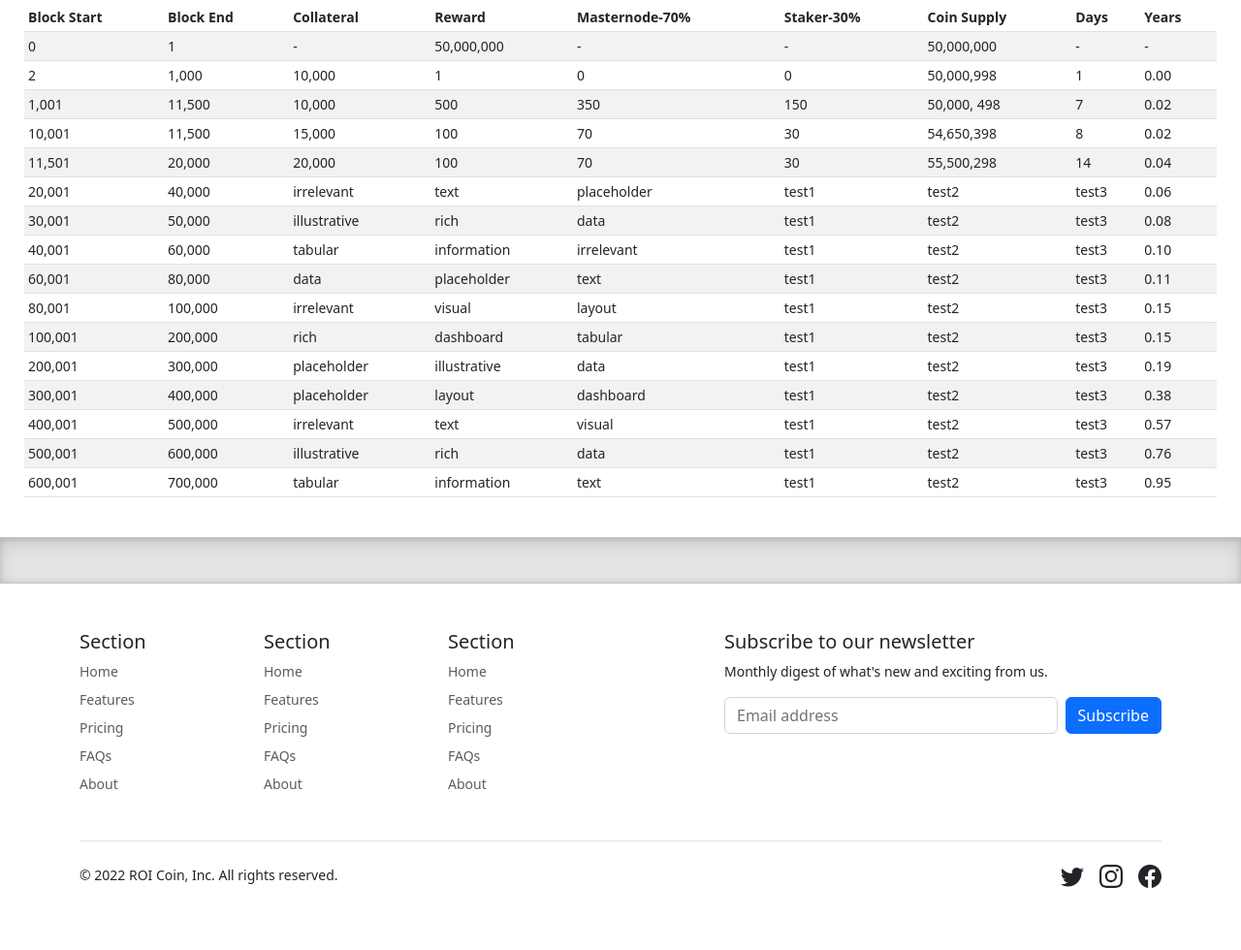
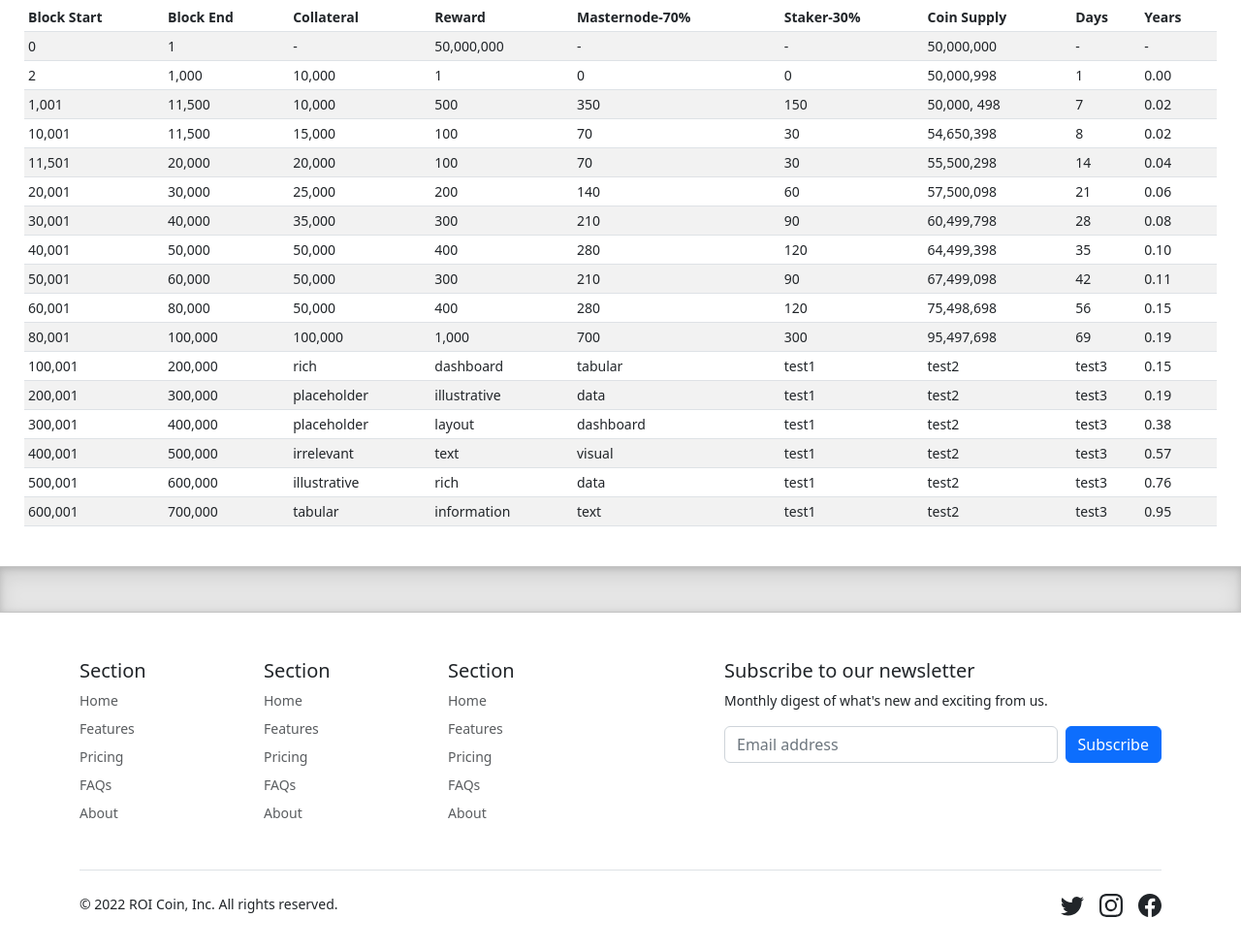
Before and after one commit to the-sharp-solutions/new, a plain HTML site: page index.html in a window 1280 px wide. Shown: the part 1353-2333 px from the top of the page at 97% size. Drawn offline with nearby package versions, Linux system fonts and the light colour scheme.

Commit message:
Update index.html

```diff
--- a/index.html
+++ b/index.html
@@ -296,58 +296,69 @@
             </tr>
             <tr>
               <td>20,001</td>
-              <td>40,000</td>
-              <td>irrelevant</td>
-              <td>text</td>
-              <td>placeholder</td>
-              <td>test1</td>
-              <td>test2</td>
-              <td>test3</td>
+              <td>30,000</td>
+              <td>25,000</td>
+              <td>200</td>
+              <td>140</td>
+              <td>60</td>
+              <td>57,500,098</td>
+              <td>21</td>
               <td>0.06</td>
             </tr>
             <tr>
               <td>30,001</td>
-              <td>50,000</td>
-              <td>illustrative</td>
-              <td>rich</td>
-              <td>data</td>
-              <td>test1</td>
-              <td>test2</td>
-              <td>test3</td>
+              <td>40,000</td>
+              <td>35,000</td>
+              <td>300</td>
+              <td>210</td>
+              <td>90</td>
+              <td>60,499,798</td>
+              <td>28</td>
               <td>0.08</td>
             </tr>
             <tr>
               <td>40,001</td>
+              <td>50,000</td>
+              <td>50,000</td>
+              <td>400</td>
+              <td>280</td>
+              <td>120</td>
+              <td>64,499,398</td>
+              <td>35</td>
+              <td>0.10</td>
+            </tr>
+            <tr>
+              <td>50,001</td>
               <td>60,000</td>
-              <td>tabular</td>
-              <td>information</td>
-              <td>irrelevant</td>
-              <td>test1</td>
-              <td>test2</td>
-              <td>test3</td>
-              <td>0.10</td>
+              <td>50,000</td>
+              <td>300</td>
+              <td>210</td>
+              <td>90</td>
+              <td>67,499,098</td>
+              <td>42</td>
+              <td>0.11</td>
             </tr>
             <tr>
               <td>60,001</td>
               <td>80,000</td>
-              <td>data</td>
-              <td>placeholder</td>
-              <td>text</td>
-              <td>test1</td>
-              <td>test2</td>
-              <td>test3</td>
-              <td>0.11</td>
+              <td>50,000</td>
+              <td>400</td>
+              <td>280</td>
+              <td>120</td>
+              <td>75,498,698</td>
+              <td>56</td>
+              <td>0.15</td>
             </tr>
             <tr>
               <td>80,001</td>
               <td>100,000</td>
-              <td>irrelevant</td>
-              <td>visual</td>
-              <td>layout</td>
-              <td>test1</td>
-              <td>test2</td>
-              <td>test3</td>
-              <td>0.15</td>
+              <td>100,000</td>
+              <td>1,000</td>
+              <td>700</td>
+              <td>300</td>
+              <td>95,497,698</td>
+              <td>69</td>
+              <td>0.19</td>
             </tr>
             <tr>
               <td>100,001</td>
```
